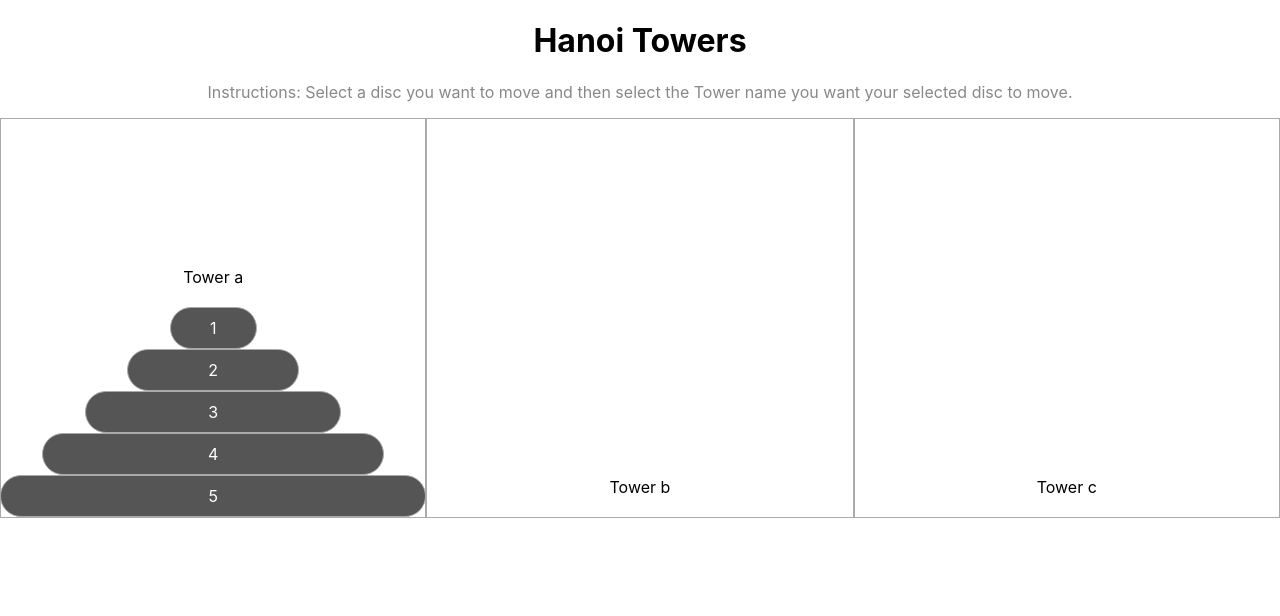
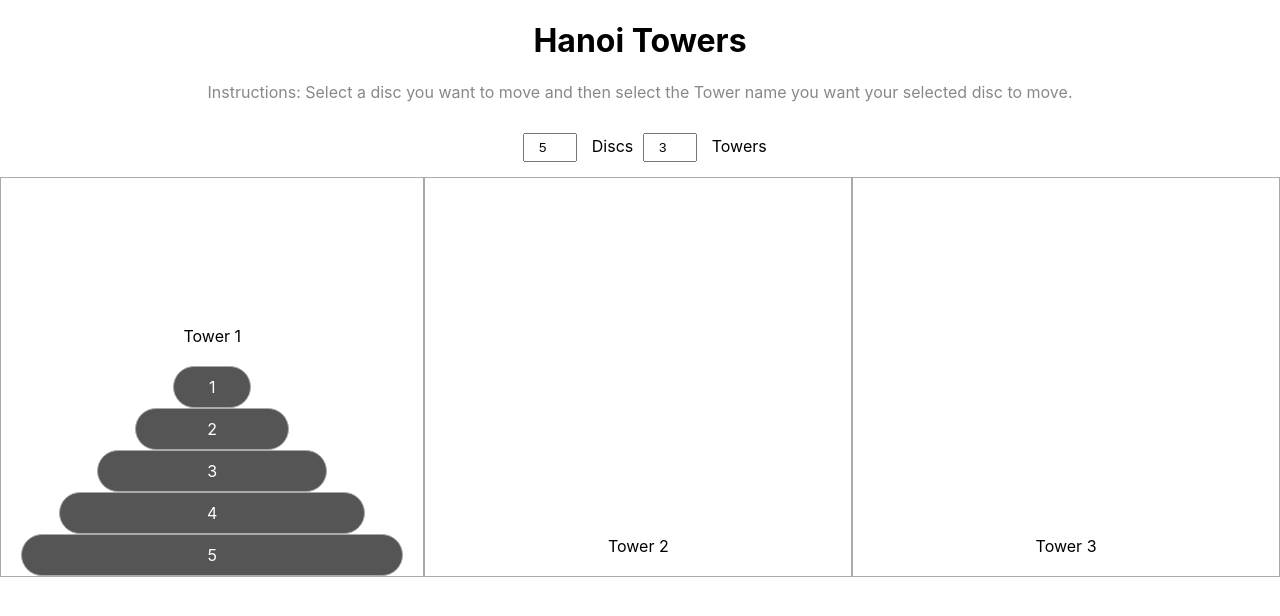
Before and after one commit to nipunadodan/hanoi-towers, a React (Create React App) app: page / in a window 1280 px wide. Shown: the top 616 px of the page. Built offline with nearby package versions, Linux system fonts and the light colour scheme.

Commit message:
added dynamic discs and towers

```diff
--- a/package.json
+++ b/package.json
@@ -1,6 +1,6 @@
 {
   "name": "hanoi-towers",
-  "version": "0.1.0",
+  "version": "1.1.0",
   "private": true,
   "homepage": "hanoi-towers",
   "dependencies": {
--- a/src/components/Pages/Home/Home.js
+++ b/src/components/Pages/Home/Home.js
@@ -3,23 +3,55 @@ import './Home.scss'
 
 /*
     07.35 (started)
-    08.48 - 09.13 (break)
-    09.18 - 10.31 (break)
-    10.54 - 22.35 (break)
-    00.12 (finished)
+    08.48 - 09.13 (break) (1.13)
+    09.18 - 10.31 (break) (1.18)
+    10.54 - 22.35 (break) (1.43)
+    00.12 (finished) (3.20)
 * */
 
 class Home extends Component{
     state = {
+        noOfDisks:5,
+        noOfTowers:3,
         disks: {
-            a: [1, 2, 3, 4, 5],
-            b: [],
-            c: []
+            1: [1, 2, 3, 4, 5],
+            2: [],
+            3: []
         },
         activeDisk:{
             disk:'',
             tower:''
         },
+    }
+
+    handleChange = (event) => {
+        const {name, value} = event.target;
+        const {noOfTowers, noOfDisks,disks} = this.state;
+
+        if(name === 'noOfTowers') {
+            const towers = {};
+            for(let x=1; x <= value; x++){
+                towers[x] = []
+            }
+            towers[1] = [...Array(noOfDisks+1).keys()];
+            towers[1].shift()
+            console.log(noOfDisks)
+            this.setState({
+                noOfTowers: value,
+                disks:{
+                    ...towers,
+                }
+            })
+        }else if(name === 'noOfDisks'){
+            disks[1] = [...Array(parseInt(value)+1).keys()];
+            disks[1].shift()
+            this.setState({
+                noOfDisks: parseInt(value),
+                disks: {
+                    ...disks
+                }
+            })
+        }
     }
 
     pickDisk = (disk, index, tower) => (event) => {
@@ -67,19 +99,25 @@ class Home extends Component{
     render() {
         const {disks, activeDisk} = this.state;
         return (
+            <>
+                <div className={'text-center'} style={{padding:'10px'}}>
+                    <input type={'number'} name={'noOfDisks'} style={{width:'40px', padding:'5px', margin:'5px 10px', textAlign:'center'}} value={this.state.noOfDisks} onChange={this.handleChange}/> Discs
+                    <input type={'number'} name={'noOfTowers'} style={{width:'40px', padding:'5px', margin:'5px 10px', textAlign:'center'}} value={this.state.noOfTowers} onChange={this.handleChange}/> Towers
+                </div>
                 <div className={'towers'}>
                     {
-                    Object.keys(disks).map((tower,index) => (
-                        <div className={'tower'}>
+                        Object.keys(disks).map((tower, index) => (
+                            <div key={index} className={'tower'}>
                                 <div onClick={this.moveDisk(tower)} className={'towerLabel'}>Tower {tower}</div>
                                 {
                                     disks[tower].map((x, index) => {
                                         return (
                                             <div
+                                                key={index}
                                                 onClick={this.pickDisk(x, index, tower)}
                                                 className={'disk'}
                                                 style={{
-                                                width: (x * 20) + '%',
+                                                    width: (x / disks[tower].length * 90) + '%',
                                                     background: (activeDisk.disk === x ? '#f00' : '#555')
                                                 }}
                                             >{x}</div>
@@ -90,6 +128,7 @@ class Home extends Component{
                         ))
                     }
                 </div>
+            </>
         )
     }
 }
--- a/src/components/Pages/Home/Home.scss
+++ b/src/components/Pages/Home/Home.scss
@@ -5,7 +5,7 @@
   display: flex;
   justify-content: center;
   align-items: stretch;
-  height: 50vh;
+  min-height: 50vh;
   color: #fff;
   .tower{
     border: 1px solid #aaa;
```
Lines whose indentation alone changed are shown as unchanged.
